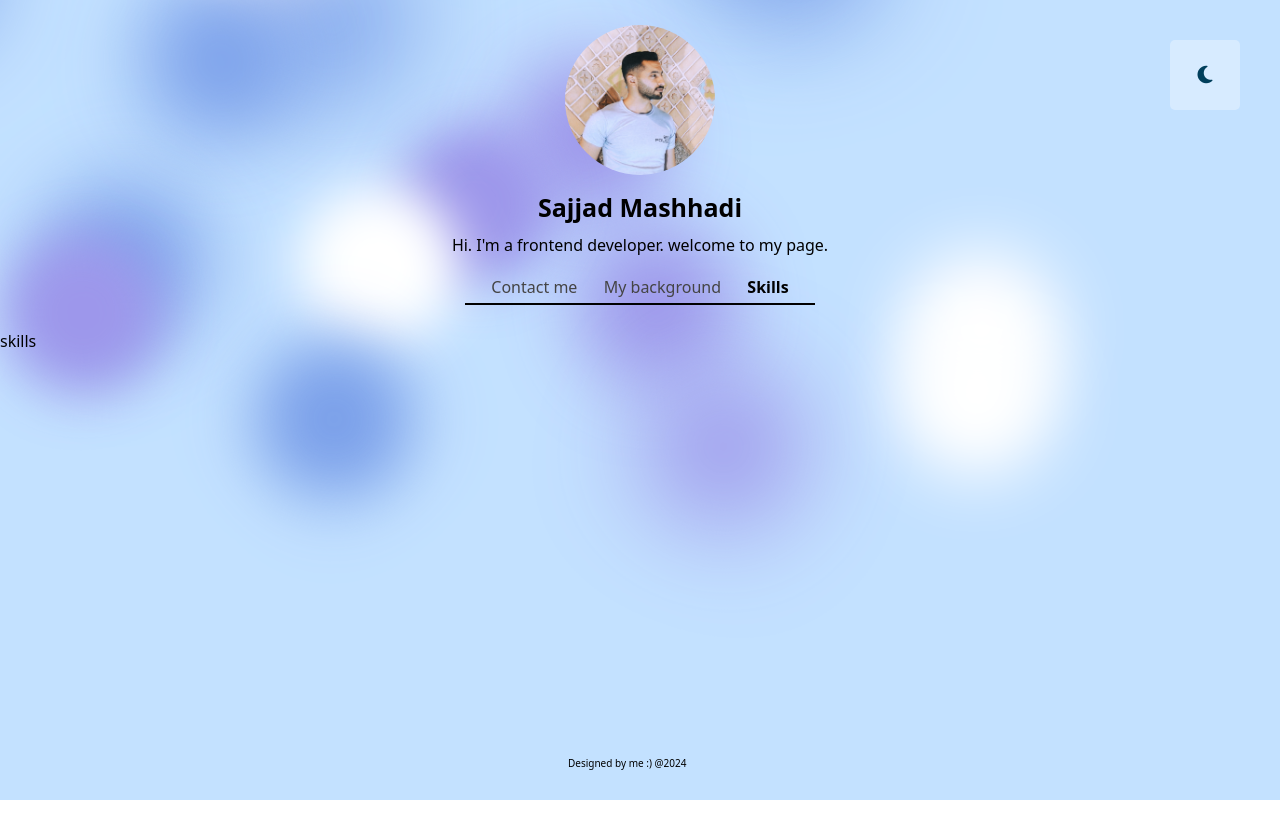
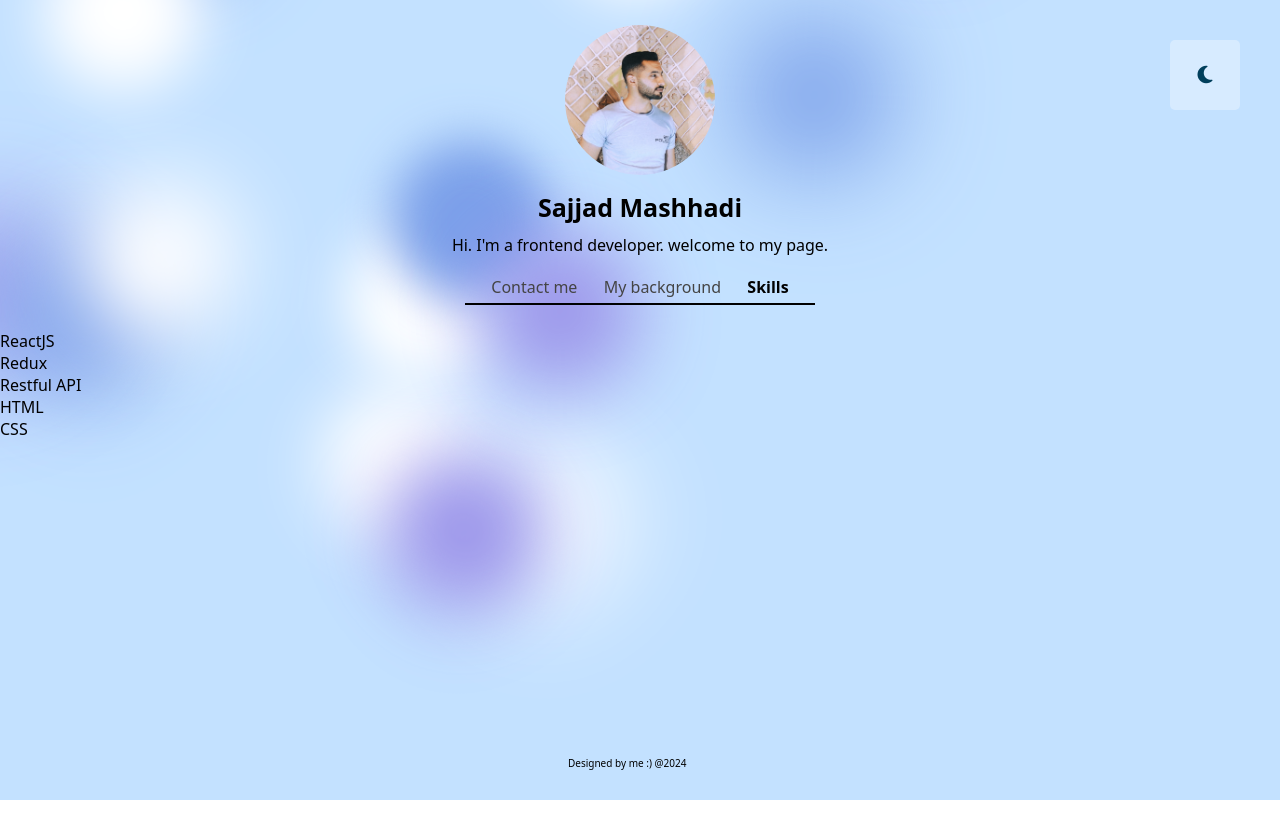
Before and after one commit to SajjadMashhadi/personal-website, a React (Vite) app: page /skills in a window 1280 px wide. Before the commit the page ends 800 px from the top, so only its background shows below. Built offline with nearby package versions, Linux system fonts and the light colour scheme.

Commit message:
skills route

```diff
--- /dev/null
+++ b/src/components/SkillItem.jsx
@@ -0,0 +1,8 @@
+/* eslint-disable react/prop-types */
+import styles from "./SkillItem.module.scss";
+
+function SkillItem({ skill }) {
+  return <div className={styles.skillItem}>{skill}</div>;
+}
+
+export default SkillItem;
--- a/src/pages/Skills.jsx
+++ b/src/pages/Skills.jsx
@@ -1,7 +1,16 @@
+import SkillItem from "../components/SkillItem";
 import styles from "./Skills.module.scss";
 
+const data = ["ReactJS", "Redux", "Restful API", "HTML", "CSS"];
+
 function Skills() {
-  return <div className={styles.skills}>skills</div>;
+  return (
+    <div className={styles.skills}>
+      {data.map((skill) => (
+        <SkillItem skill={skill} key={skill} />
+      ))}
+    </div>
+  );
 }
 
 export default Skills;
```
Also changed, not shown: src/components/SkillItem.module.scss (added).
